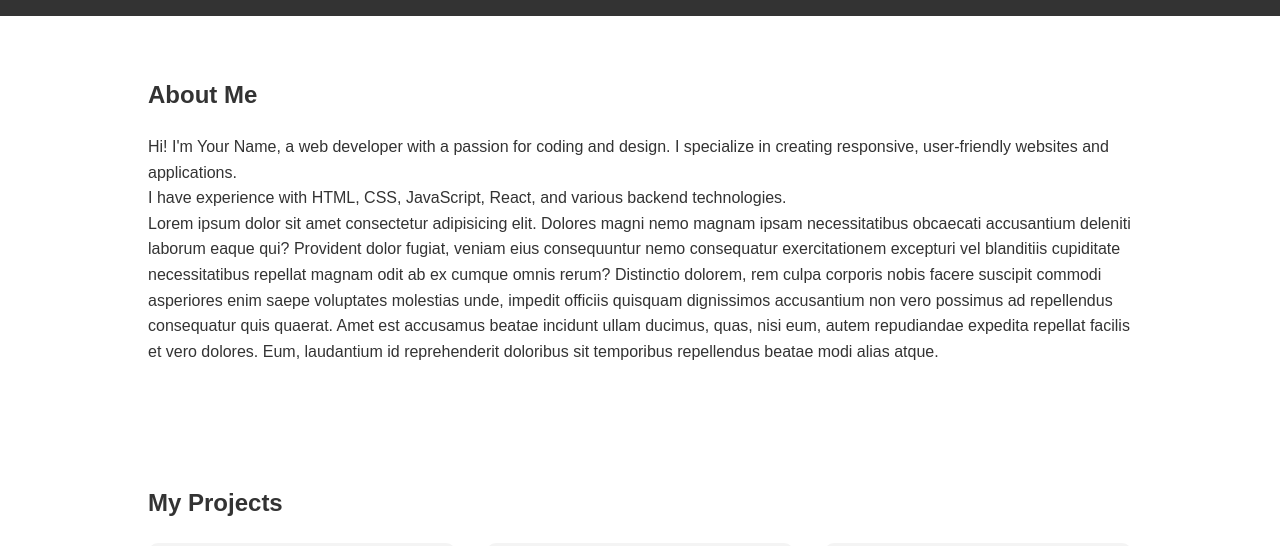
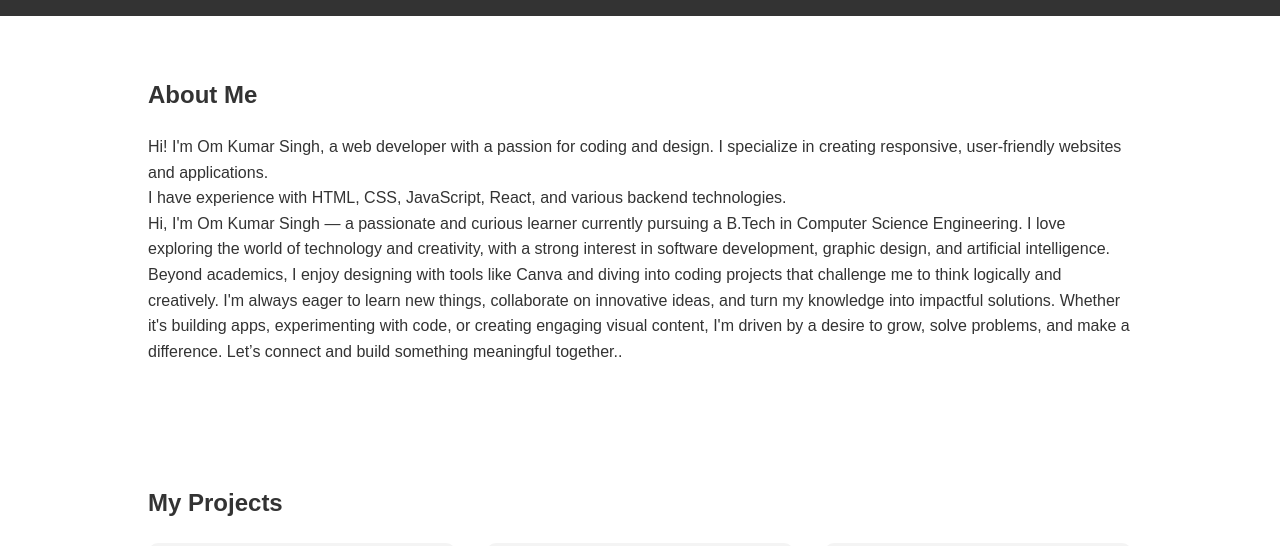
Before and after one commit to OmKumarSingh1/Portfolio, a plain HTML site: page index.html in a window 1280 px wide. Shown: the part 840-1386 px from the top of the page. Drawn offline with nearby package versions, Linux system fonts and the light colour scheme.

Commit message:
Update index.html

```diff
--- a/index.html
+++ b/index.html
@@ -35,9 +35,15 @@
         <section id="about" class="about-section">
             <div class="container">
                 <h2>About Me</h2>
-                <p>Hi! I'm Your Name, a web developer with a passion for coding and design. I specialize in creating responsive, user-friendly websites and applications.</p>
+                <p>Hi! I'm Om Kumar Singh, a web developer with a passion for coding and design. I specialize in creating responsive, user-friendly websites and applications.</p>
                 <p>I have experience with HTML, CSS, JavaScript, React, and various backend technologies.</p>
-                <p>Lorem ipsum dolor sit amet consectetur adipisicing elit. Dolores magni nemo magnam ipsam necessitatibus obcaecati accusantium deleniti laborum eaque qui? Provident dolor fugiat, veniam eius consequuntur nemo consequatur exercitationem excepturi vel blanditiis cupiditate necessitatibus repellat magnam odit ab ex cumque omnis rerum? Distinctio dolorem, rem culpa corporis nobis facere suscipit commodi asperiores enim saepe voluptates molestias unde, impedit officiis quisquam dignissimos accusantium non vero possimus ad repellendus consequatur quis quaerat. Amet est accusamus beatae incidunt ullam ducimus, quas, nisi eum, autem repudiandae expedita repellat facilis et vero dolores. Eum, laudantium id reprehenderit doloribus sit temporibus repellendus beatae modi alias atque.</p>
+                <p>Hi, I'm Om Kumar Singh — a passionate and curious learner currently pursuing a B.Tech in Computer Science Engineering. I love exploring the world of technology and creativity, with a strong interest in software development, graphic design, and artificial intelligence.
+
+Beyond academics, I enjoy designing with tools like Canva and diving into coding projects that challenge me to think logically and creatively. I'm always eager to learn new things, collaborate on innovative ideas, and turn my knowledge into impactful solutions.
+
+Whether it's building apps, experimenting with code, or creating engaging visual content, I'm driven by a desire to grow, solve problems, and make a difference.
+
+Let’s connect and build something meaningful together..</p>
             </div>
         </section>
 
```
